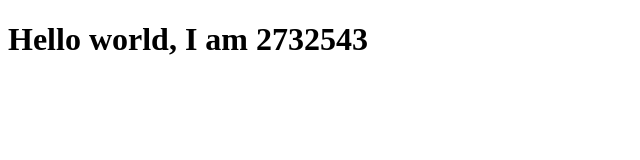
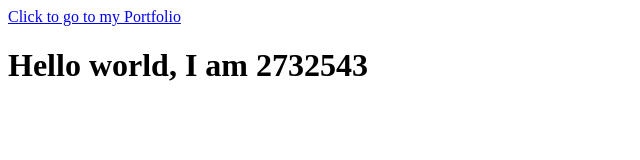
Before and after one commit to SiyabongaNyembe/-Software-Design, a plain HTML site: page index.html in a window 1280 px wide. Shown: the whole page, without its empty margins (0-640 px from the left). Drawn offline with Linux system fonts and the light colour scheme.

Commit message:
index.html

```diff
--- a/index.html
+++ b/index.html
@@ -6,6 +6,7 @@
 
         </title>
     </head>
+    <a href="./2732543-lab2.html"> Click to go to my Portfolio</a>
     <body>
         <h1>Hello world, I am 2732543</h1>
     </body>
```
